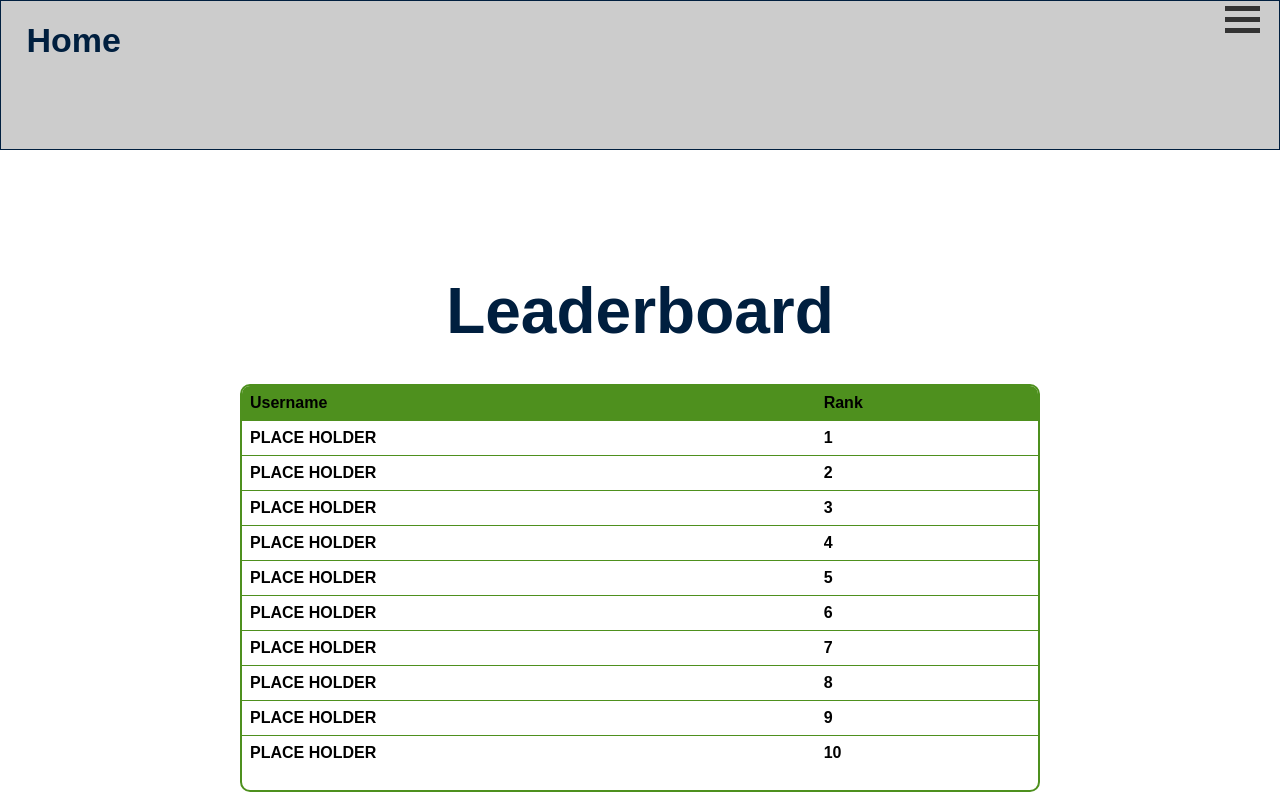
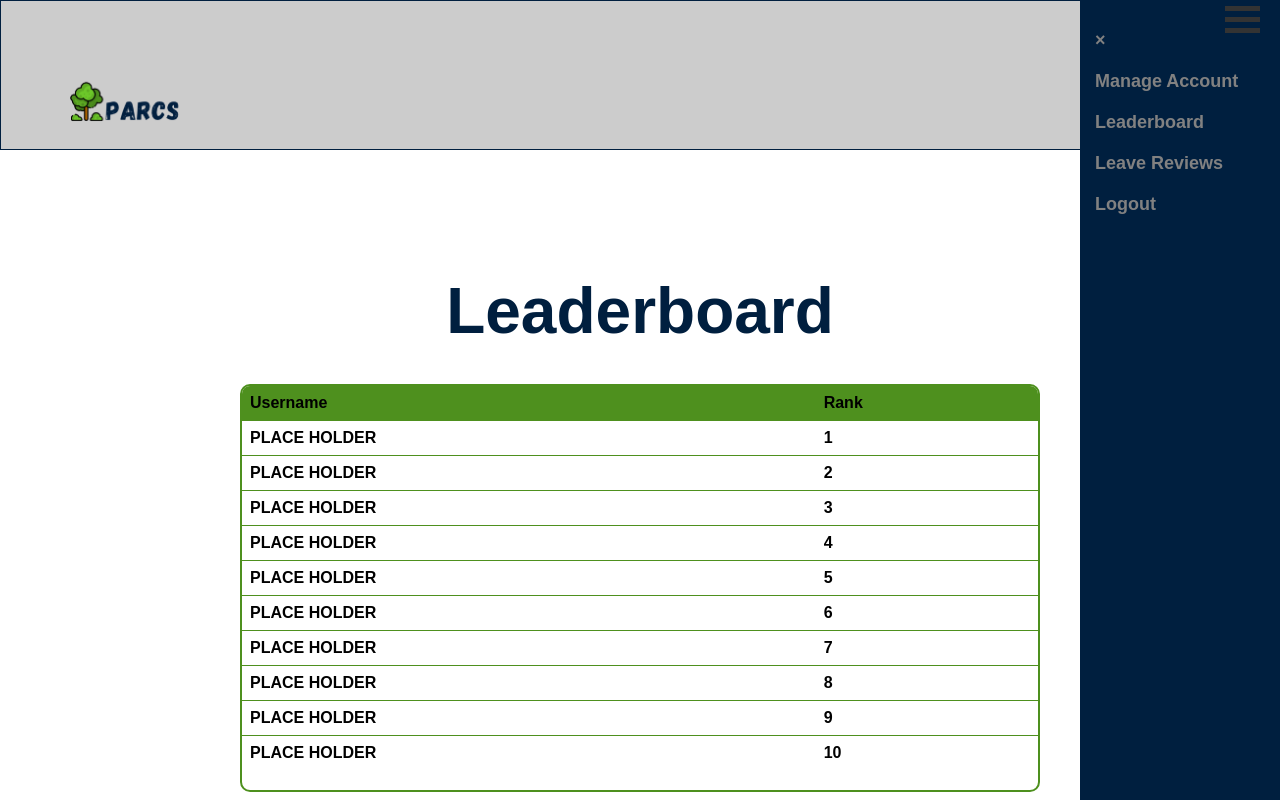
Before and after one commit to priscaolose/parcs-2, a plain HTML site: page LeaderBoard.html in a window 1280 px wide. Both pictures are taken after a click on the element 1242 px from the left and 19 px from the top of the page. Drawn offline with Linux system fonts and the light colour scheme.

Commit message:
Included some changed on the LeaveReviews Page and fixed nav on the leaderboard.html

```diff
--- a/LeaderBoard.html
+++ b/LeaderBoard.html
@@ -7,11 +7,10 @@
 </head>
 <body>
     <div class="header">
-        <div id="small_heading">
-            <a href="index.html"> Home</a>
-            <!-- how to make this not show a line beneath it when loaded-->
-        </div>
-        <div class="hamburger" onclick="toggleNav()">
+      <a href="index.html">
+        <img width="200" height="250" src="images/Parcs.png" alt="Parcs Logo" >
+    </a>
+        <div class="hamburger" onclick="toggleNavigation()">
             <div class="bar"></div>
             <div class="bar"></div>
             <div class="bar"></div>
--- a/leaderboard.js
+++ b/leaderboard.js
@@ -1,4 +1,23 @@
 // Sample leaderboard data
+
+function toggleNavigation() {
+  var sidenav = document.getElementById("mySidenav");
+  if (sidenav.style.width == "200px") {
+    closeNav();
+  } else {
+    openNav();
+  }
+}
+function openNav() {
+  document.getElementById("mySidenav").style.width = "200px";
+  document.getElementById("main").style.marginRight = "200px";
+}
+
+function closeNav() {
+  document.getElementById("mySidenav").style.width = "0";
+  document.getElementById("main").style.marginRight= "0";
+ // document.querySelector(".hamburger").classList.remove("open");
+}
 const leaderboardData = [
     { rank: 1, UserName: 'PLACE HOLDER'},
     { rank: 2, UserName: 'PLACE HOLDER'},
--- a/style.css
+++ b/style.css
@@ -660,6 +660,7 @@ margin: 10px 0px 0px 0px;}
 .input-wrapper {
   margin-top: 5px; /* Adjust the margin to position the input box below the text */
 }
+
 .upload-button {
   cursor: pointer;
   display: inline-block;
```
Also changed, not shown: LeaveReviews.html (+10 -5 lines), ManageAccount.html (+3 -3 lines), index.html (+1 -1 lines).
